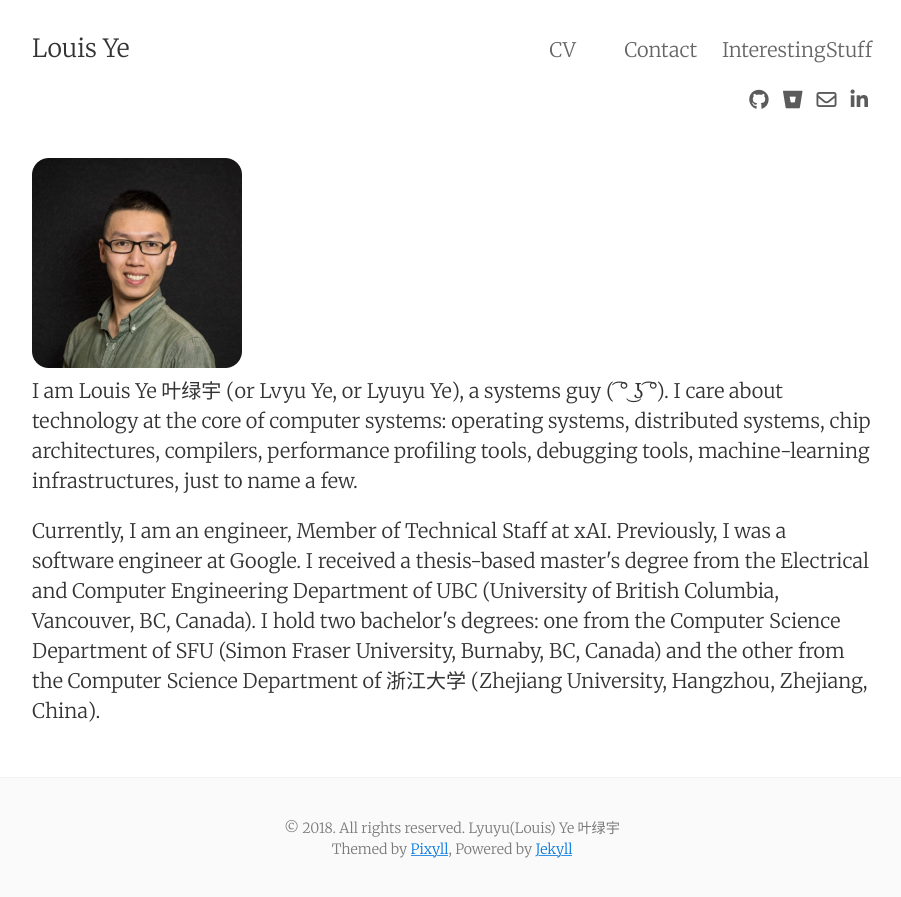
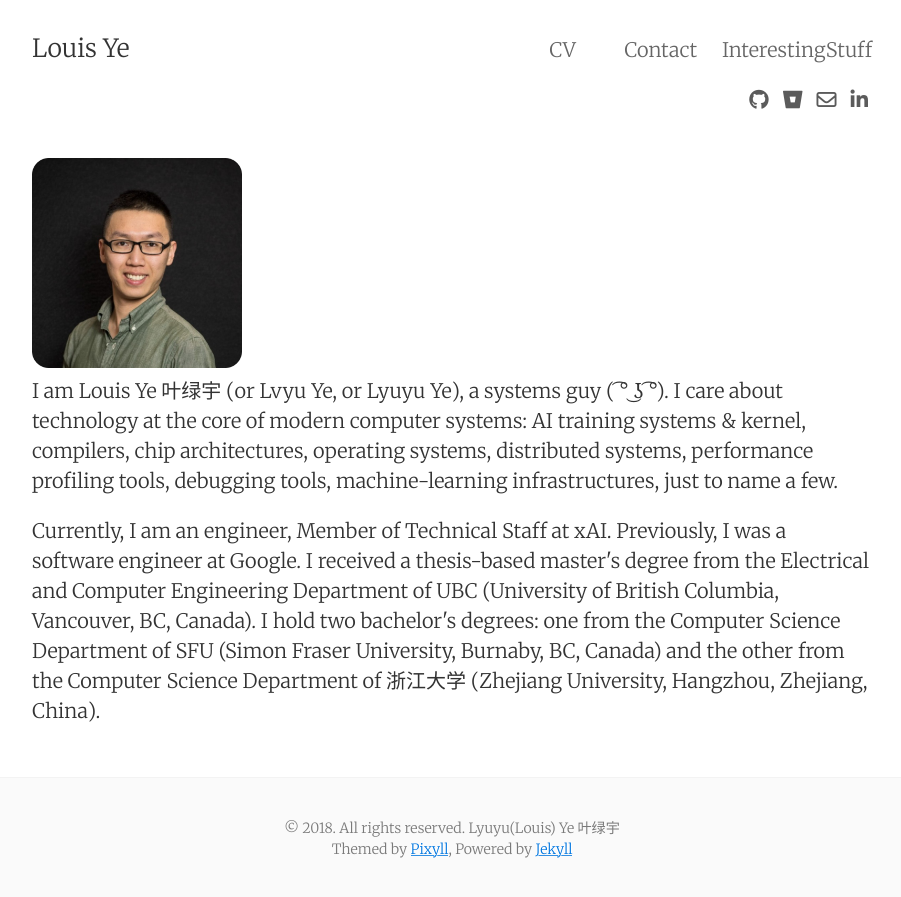
Before and after one commit to Louis-Ye/Louis-Ye.github.io, a Jekyll site: the page built from index.html, in a window 1280 px wide. Shown: the top 897 px of the page, without its empty margins (188-1089 px from the left). Built offline with Jekyll 4.4.1, drawn with Linux system fonts in a browser that asks for light colours; nearby versions of some CDN libraries; the list of posts is cut into pages by our own code.

Commit message:
Revise personal description in index.html
Updated the description to reflect a focus on modern computer systems including AI training systems and kernel.

```diff
--- a/index.html
+++ b/index.html
@@ -9,7 +9,7 @@ redirect_from:
 </div>
 
 <p>
-    I am Louis Ye 叶绿宇 (or Lvyu Ye, or Lyuyu Ye), a systems guy ( ͡° ͜ʖ ͡°). I care about technology at the core of computer systems: operating systems, distributed systems, chip architectures, compilers, performance profiling tools, debugging tools, machine-learning infrastructures, just to name a few.
+    I am Louis Ye 叶绿宇 (or Lvyu Ye, or Lyuyu Ye), a systems guy ( ͡° ͜ʖ ͡°). I care about technology at the core of modern computer systems: AI training systems & kernel, compilers, chip architectures, operating systems, distributed systems, performance profiling tools, debugging tools, machine-learning infrastructures, just to name a few.
 </p>
 
 <p>
```
